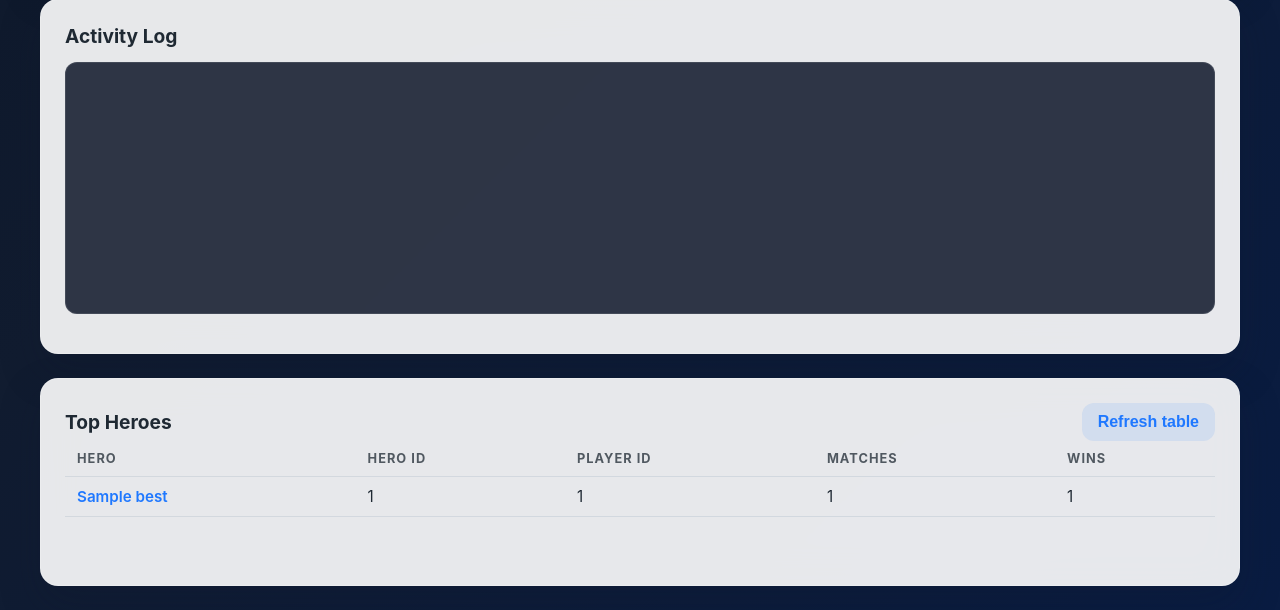
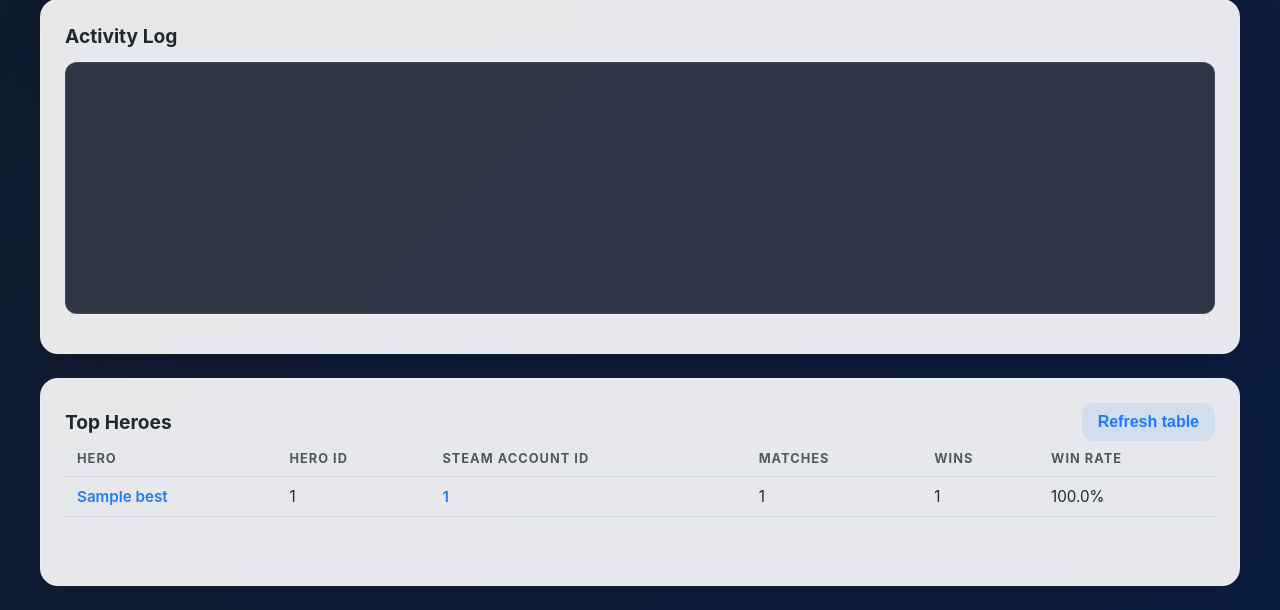
Before and after one commit to Nitjsefnie/Stratz-Scraper, a Flask app: page / in a window 1280 px wide. Shown: the part 859-1469 px from the top of the page. Run offline with Flask 3, Linux system fonts and the light colour scheme; data comes from the database, SQL or seed files in the repository; tables that the repository leaves empty hold one stand-in row (values such as "Sample post").

Commit message:
Add win rates and links to leaderboard tables

```diff
--- a/stratz_scraper/web/static/js/app.js
+++ b/stratz_scraper/web/static/js/app.js
@@ -115,6 +115,46 @@
 function formatCell(value, fallback = "—") {
   const safe = safeText(value);
   return safe || fallback;
+}
+
+function normalizeSteamAccountId(value) {
+  if (value === null || value === undefined) {
+    return null;
+  }
+  if (typeof value === "number") {
+    if (!Number.isFinite(value) || value <= 0) {
+      return null;
+    }
+    return Math.trunc(value).toString();
+  }
+  if (typeof value === "string") {
+    const trimmed = value.trim();
+    if (!trimmed) {
+      return null;
+    }
+    if (/^\d+$/.test(trimmed)) {
+      return trimmed;
+    }
+    const parsed = Number(trimmed);
+    if (Number.isFinite(parsed) && parsed > 0) {
+      return Math.trunc(parsed).toString();
+    }
+  }
+  return null;
+}
+
+function formatWinRate(wins, matches) {
+  const winsNumber = Number(wins);
+  const matchesNumber = Number(matches);
+  if (!Number.isFinite(winsNumber) || !Number.isFinite(matchesNumber) || matchesNumber <= 0) {
+    return "—";
+  }
+  const clampedWins = Math.max(0, Math.min(winsNumber, matchesNumber));
+  const rate = (clampedWins / matchesNumber) * 100;
+  if (!Number.isFinite(rate)) {
+    return "—";
+  }
+  return `${rate.toFixed(1)}%`;
 }
 
 function appendLogLine(element, line, {
@@ -1111,9 +1151,10 @@
         <tr>
           <th>Hero</th>
           <th>Hero ID</th>
-          <th>Player ID</th>
+          <th>Steam Account ID</th>
           <th>Matches</th>
           <th>Wins</th>
+          <th>Win Rate</th>
         </tr>
       </thead>
       <tbody>
@@ -1124,13 +1165,20 @@
       const slug = typeof row?.hero_slug === "string" ? row.hero_slug : "";
       const href = slug ? `/leaderboards/${encodeURIComponent(slug)}` : "";
       const heroCell = href ? `<a href="${href}">${heroName}</a>` : heroName;
+      const normalizedSteamId = normalizeSteamAccountId(row?.player_id);
+      const playerText = formatCell(row?.player_id);
+      const playerCell = normalizedSteamId
+        ? `<a href="https://stratz.com/players/${normalizedSteamId}" target="_blank" rel="noopener">${playerText}</a>`
+        : playerText;
+      const winRateCell = formatCell(formatWinRate(row?.wins, row?.matches));
       return `
         <tr>
           <td>${heroCell}</td>
           <td>${formatCell(row?.hero_id)}</td>
-          <td>${formatCell(row?.player_id)}</td>
+          <td>${playerCell}</td>
           <td>${formatCell(row?.matches)}</td>
           <td>${formatCell(row?.wins)}</td>
+          <td>${winRateCell}</td>
         </tr>
       `;
     })
--- a/stratz_scraper/web/templates/leaderboard.html
+++ b/stratz_scraper/web/templates/leaderboard.html
@@ -35,7 +35,7 @@
               {% set win_rate = (player.matches and (player.wins / player.matches * 100)) or 0 %}
               <tr>
                 <td>{{ loop.index }}</td>
-                <td>{{ player.steamAccountId }}</td>
+                <td><a href="https://stratz.com/players/{{ player.steamAccountId }}" target="_blank" rel="noopener">{{ player.steamAccountId }}</a></td>
                 <td>{{ player.matches }}</td>
                 <td>{{ player.wins }}</td>
                 <td>{{ '%.1f' % win_rate }}%</td>
```
